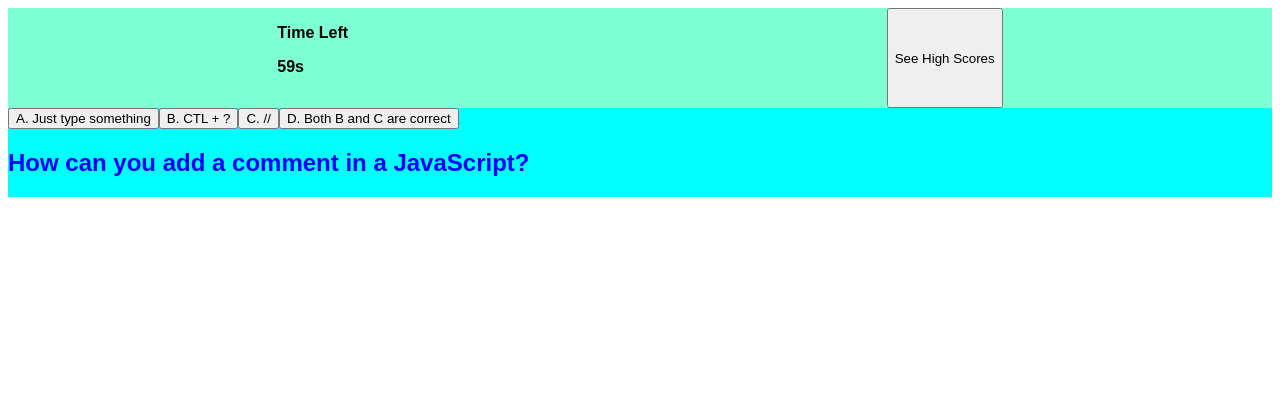
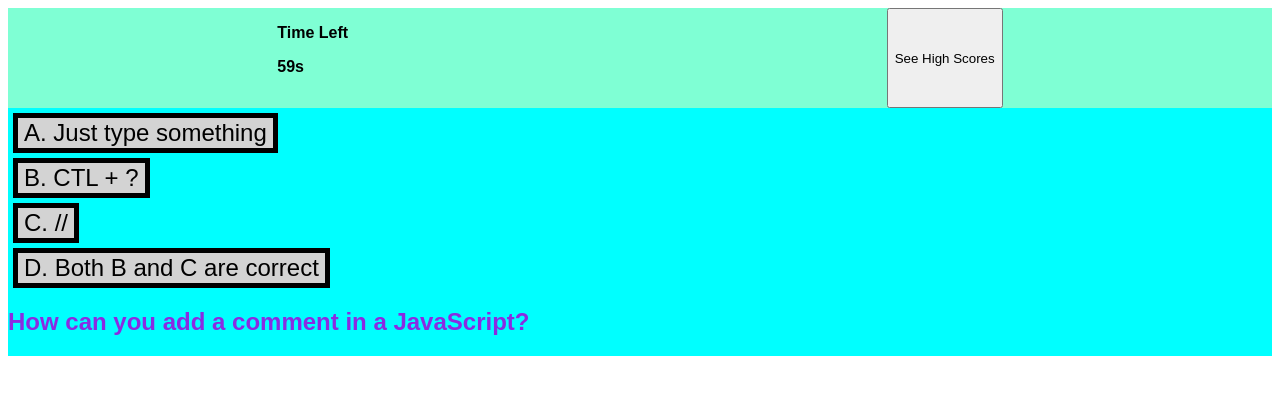
Before and after one commit to alester77/Quiz, a plain HTML site: page index.html in a window 1280 px wide. Both pictures are taken after a click on the button "Begin Quiz". Drawn offline with Linux system fonts and the light colour scheme.

Commit message:
added time subtraction

```diff
--- a/assets/script.js
+++ b/assets/script.js
@@ -188,6 +188,10 @@ function timer() {
       timeEl.textContent = timeStart + "s";
       timeStart--;
 
+      if(result.textContent.match("Oops")) {
+        timeStart -= 10;
+    }
+
       if (timeStart < 0 || scores.length === questionArr.length) {
 
           clearInterval(timeInterval);
--- a/assets/style.css
+++ b/assets/style.css
@@ -20,3 +20,19 @@
 h1 {
   color: blue;
 }
+
+.btn-answer {
+  display: flex;
+  align-items: center;
+  flex-direction: column;
+  background-color: lightgrey;
+  font-size: x-large;
+  color: black;
+  border:  5px solid black;
+  margin: 5px;
+}
+
+.title {
+  font-weight: bold;
+  color: blueviolet;
+}
```
